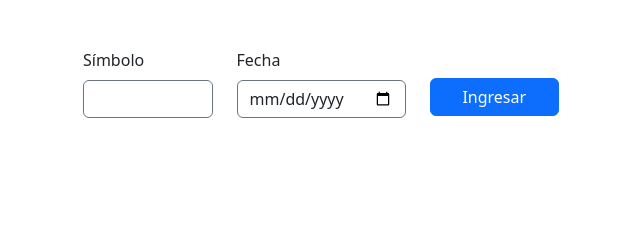
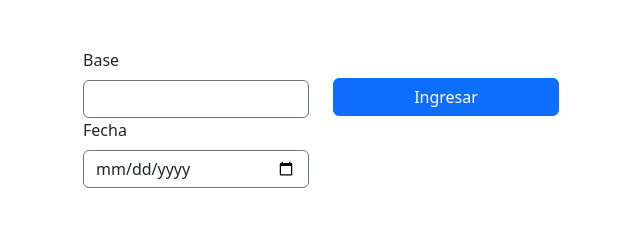
Before and after one commit to nahuelc00/exchangerates, a website: page index.html in a window 1280 px wide. Shown: the whole page, without its empty margins (319-959 px from the left). Drawn offline with nearby package versions, Linux system fonts and the light colour scheme.

Commit message:
update classes

```diff
--- a/index.html
+++ b/index.html
@@ -24,12 +24,12 @@
 
     <form class="form-enter row ms-auto me-auto mb-5">
       <div class="col">
-        <label class="form-label">Símbolo</label>
-        <input type="text" class="form-control border border-secondary symbol-rate">
+        <label class="form-label">Base</label>
+        <input type="text" class="form-control border border-secondary base-symbol>
       </div>
       <div class="col">
         <label class="form-label">Fecha</label>
-        <input type="date" class="form-control border border-secondary date-rate">
+        <input type="date" class="form-control border border-secondary rate-date">
       </div>
       <div class="col">
         <button type="submit" class="btn button-enter btn-primary w-100">Ingresar</button>
```
